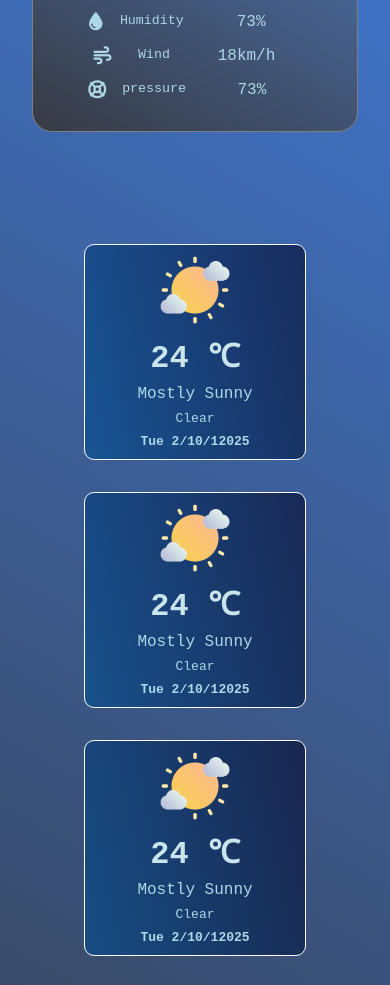
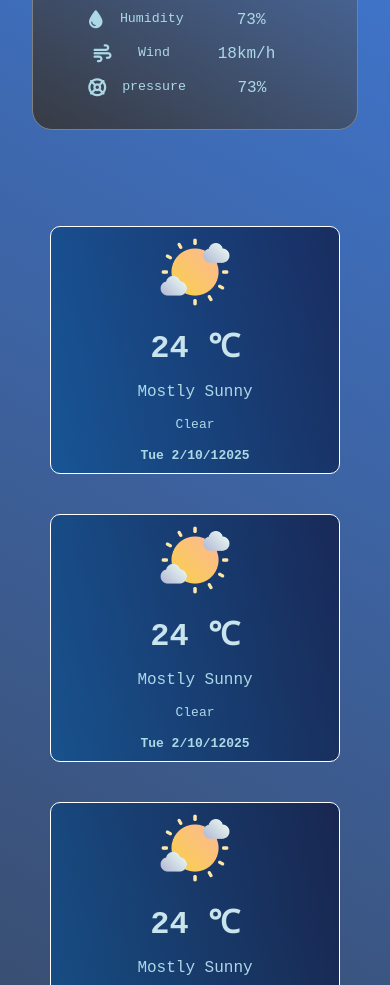
Before and after one commit to vandanafuloria/weather-forecast, a website built with webpack: page src/index.html in a window 390 px wide. Shown: the part 619-1604 px from the top of the page. Built offline with nearby package versions, Linux system fonts and the light colour scheme; no server answers.

Commit message:
added responsiveness

```diff
--- a/src/index.js
+++ b/src/index.js
@@ -1,7 +1,7 @@
 import "./styles.css";
 import logo from "./assets/logo2.png";
 import sunnyImg from "./assets/sunny.png";
-import cloud from "./assets/clouds.png";
+import cloud from "./assets/cloud.png";
 import rain from "./assets/rainy-day.png";
 import strom from "./assets/stormy.png";
 import snow from "./assets/snow.png";
@@ -267,6 +267,6 @@ function timeUpdate() {
   };
 
   const formattedTime = t.toLocaleTimeString("en-US", options);
-  console.log(formattedTime); // e.g. "4:36:12 PM"
+  // console.log(formattedTime); // e.g. "4:36:12 PM"
   timeEl.textContent = formattedTime;
 }
--- a/src/styles.css
+++ b/src/styles.css
@@ -33,11 +33,12 @@ body{
     ;
         justify-content: space-between;
         align-items: center;
-
+       flex-wrap: wrap;
         color: white;
         padding:var(--sm-padding);
         border-bottom: 1px solid white;;
 }
+
 .search-container{
     display: flex;
     justify-content: space-around;
@@ -181,12 +182,12 @@ width: 100px;
 
 .week-update-container{
     display: flex;
-gap:2rem;
+gap:2.5rem;
 flex-wrap: wrap; /* not usually used with column, but you can */
 justify-content: center;  /* vertical alignment */
 align-items: center;
 margin-top: 5rem;
-padding:2rem;
+padding:1rem;
 
 
 }
@@ -197,14 +198,15 @@ padding:2rem;
     background: #000428;
     background: linear-gradient(253deg, rgba(0, 4, 40, 0.6) 0%, rgba(0, 78, 146, 0.6) 100%);
     border-radius: 10px;
-    width: 13%;
+   width: 10%;
+    max-width:250px;
     min-width: 200px;
 
     font-family: monospace;
     font-weight: lighter;
     display: flex;
     flex-direction: column;
-    gap:0.5rem;
+    gap:1rem;
     align-items: center;
 
 
@@ -254,6 +256,9 @@ padding:2rem;
     #temp{
         font-size: 50px;
     }
+    .mode{
+        order:2;
+    }
 }
 @media (max-width:740px){
     .search-bar{
@@ -263,8 +268,16 @@ padding:2rem;
 
     }
     .search-bar input{
-        width: 70%;
+        width: 60%;
         margin:auto;
     };
+    .week-update-container{
+        padding: 10px !important;
+    }
+    .card{
+        width: 75%  !important;
+       max-width: 350px !important;
+
+    }
 
 }
```
